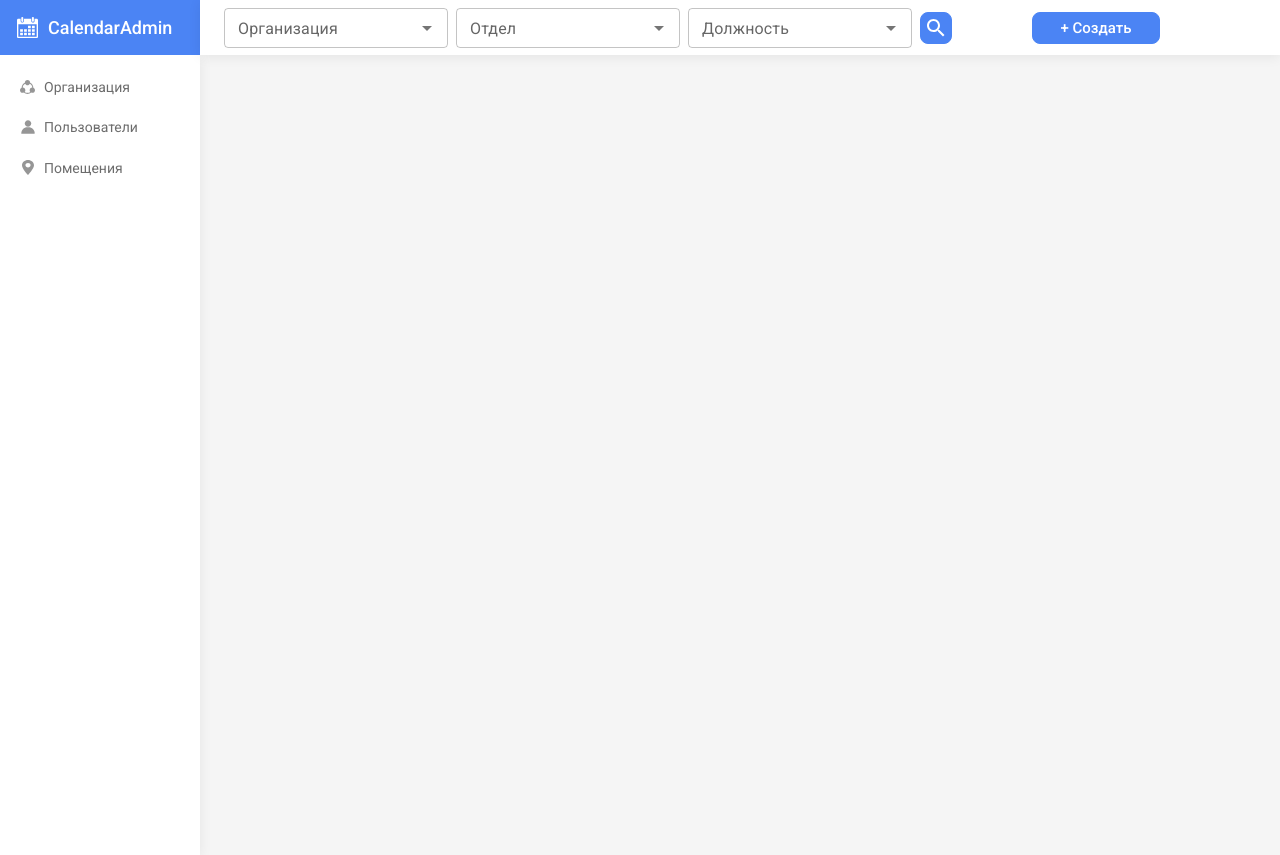
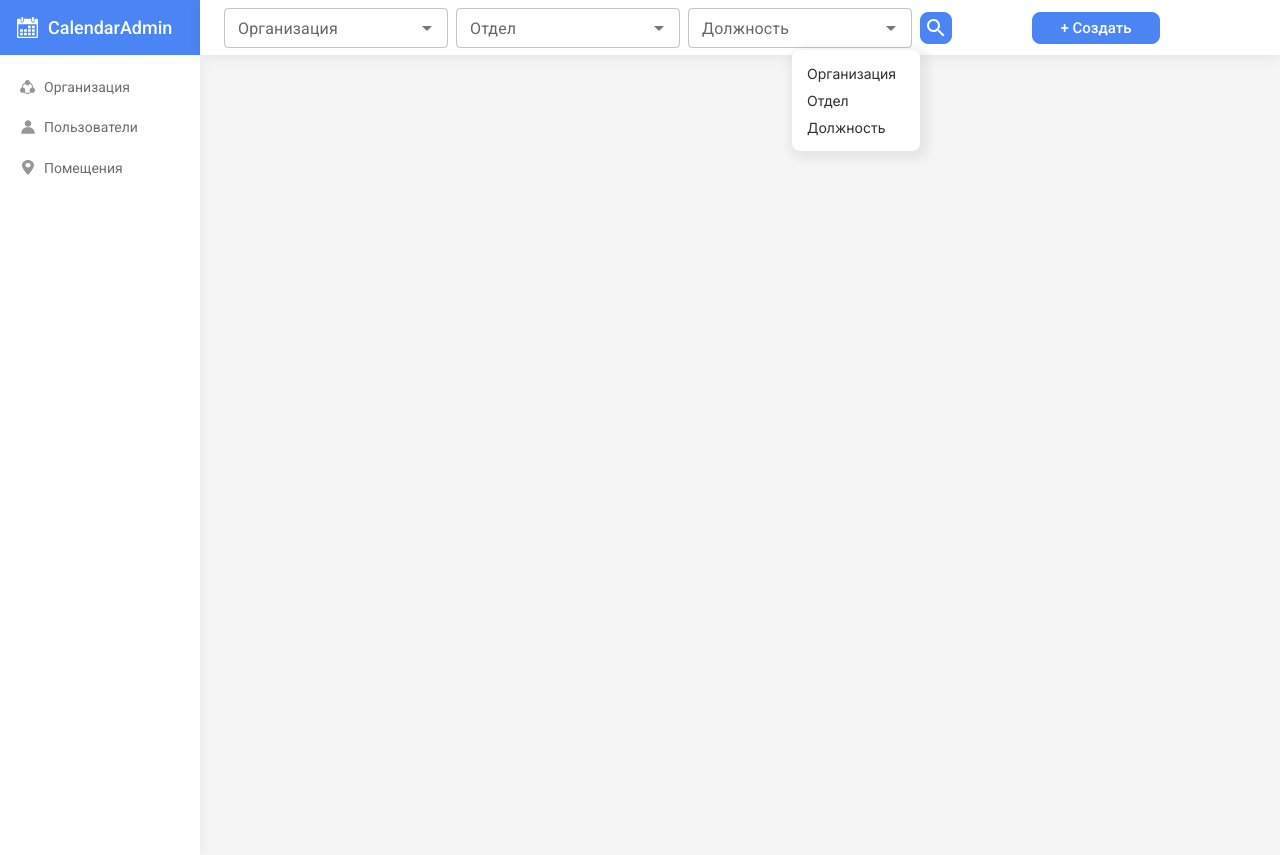
Before and after one commit to MegaJavaSctrippers/hodgepodge-calendar, a React (Create React App) app: page /calendar-admin in a window 1280 px wide. Both pictures are taken after typing "Sample", "Sample", "Sample" into the empty fields and a click on the button "+ Создать". Built offline with nearby package versions, Linux system fonts and the light colour scheme.

Commit message:
feat: implement dropdown menu

```diff
--- a/src/components/CalendarAdmin/CalendarAdmin.jsx
+++ b/src/components/CalendarAdmin/CalendarAdmin.jsx
@@ -8,6 +8,7 @@ import Position from './Position/Position'
 import orgIcon from '../../assets/icons/Organization.svg'
 import profile from '../../assets/icons/Profile.svg'
 import location from '../../assets/icons/Location.svg'
+import CreateButton from './CreateButton/CreateButton'
 
 export default function CalendarAdmin() {
   return (
@@ -24,9 +25,7 @@ export default function CalendarAdmin() {
           <div className={s.iconWrapper}>
             <SearchIcon />
           </div>
-          <button className={s.btn} type="button">
-            + Создать
-          </button>
+          <CreateButton />
         </div>
       </div>
       <aside className={s.aside}>
--- a/src/components/CalendarAdmin/CalendarAdmin.module.css
+++ b/src/components/CalendarAdmin/CalendarAdmin.module.css
@@ -39,30 +39,6 @@ body {
     display: flex;
     gap: 8px;
     padding: 8px 24px;
-}
-
-.btn {
-    width: 128px;
-    height: 32px;
-    margin-left: 72px;
-    margin-top: 4px;
-    border: 1px solid #4B84F4;
-    border-radius: 8px;
-    background-color: #4B84F4;
-    color: white;
-    font-family: 'Roboto';
-    font-style: normal;
-    font-weight: 500;
-    font-size: 15px;
-    line-height: 18px;
-    text-align: center;
-    cursor: pointer;
-}
-
-.btn:hover {
-    background-color: #fff;
-    color: #4B84F4;
-    transition: all 0.3s;
 }
 
 .iconWrapper {
--- /dev/null
+++ b/src/components/CalendarAdmin/CreateButton/CreateButton.jsx
@@ -0,0 +1,20 @@
+import React, { useState } from 'react'
+import Dropdown from './Dropdown/Dropdown'
+import s from './CreateButton.module.css'
+
+export default function CreateButton() {
+  const [active, setActive] = useState(false)
+  const openDropdown = () => {
+    setActive(!active)
+  }
+
+  return (
+    <div>
+      <button className={s.btn} type="button" onClick={openDropdown}>
+        + Создать
+      </button>
+
+      {active && <Dropdown />}
+    </div>
+  )
+}
--- /dev/null
+++ b/src/components/CalendarAdmin/CreateButton/CreateButton.module.css
@@ -0,0 +1,23 @@
+.btn {
+    width: 128px;
+    height: 32px;
+    margin-left: 72px;
+    margin-top: 4px;
+    border: 1px solid #4B84F4;
+    border-radius: 8px;
+    background-color: #4B84F4;
+    color: white;
+    font-family: 'Roboto';
+    font-style: normal;
+    font-weight: 500;
+    font-size: 15px;
+    line-height: 18px;
+    text-align: center;
+    cursor: pointer;
+}
+
+.btn:hover {
+    background-color: #fff;
+    color: #4B84F4;
+    transition: all 0.3s;
+}
--- /dev/null
+++ b/src/components/CalendarAdmin/CreateButton/Dropdown/Dropdown.jsx
@@ -0,0 +1,13 @@
+import React from 'react'
+import s from './Dropdown.module.css'
+
+export default function Dropdown() {
+  const dropdownList = ['Организация', 'Отдел', 'Должность']
+  return (
+    <div className={s.dropdownContent}>
+      {dropdownList.map((dropdownItem) => (
+        <div className={s.dropdownItem}>{dropdownItem}</div>
+      ))}
+    </div>
+  )
+}
--- /dev/null
+++ b/src/components/CalendarAdmin/CreateButton/Dropdown/Dropdown.module.css
@@ -0,0 +1,29 @@
+.dropdownContent {
+    width: 128px;
+    position: absolute;
+    top: 50px;
+    right: 360px;
+    background-color: white;
+    padding: 10px;
+    border-radius:8px;
+    box-shadow: 3px 3px 10px 6px rgba(0, 0, 0, 0.06);
+}
+
+.dropdownContent .dropdownItem {
+    padding: 5px;
+    font-family: 'Inter';
+    font-style: normal;
+    font-weight: 400;
+    font-size: 14px;
+    line-height: 17px;
+    color: #2E2E2E;
+    transition: all 0.3ss;
+}
+
+.dropdownItem {
+    cursor: pointer;
+}
+
+.dropdownItem:hover {
+    background-color: #f4f4f4;
+}
```
